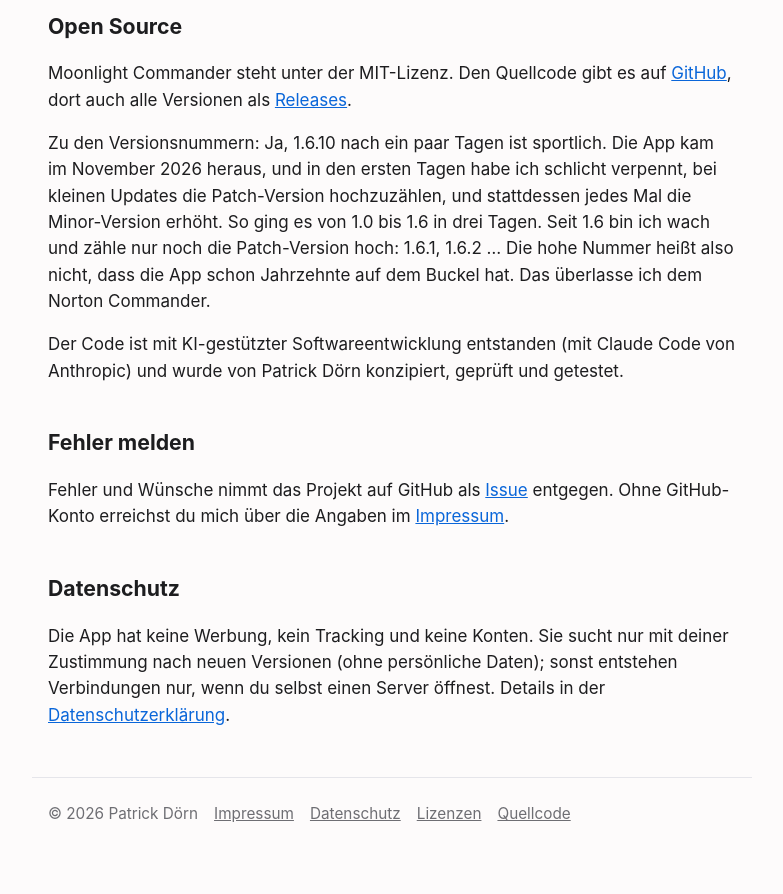
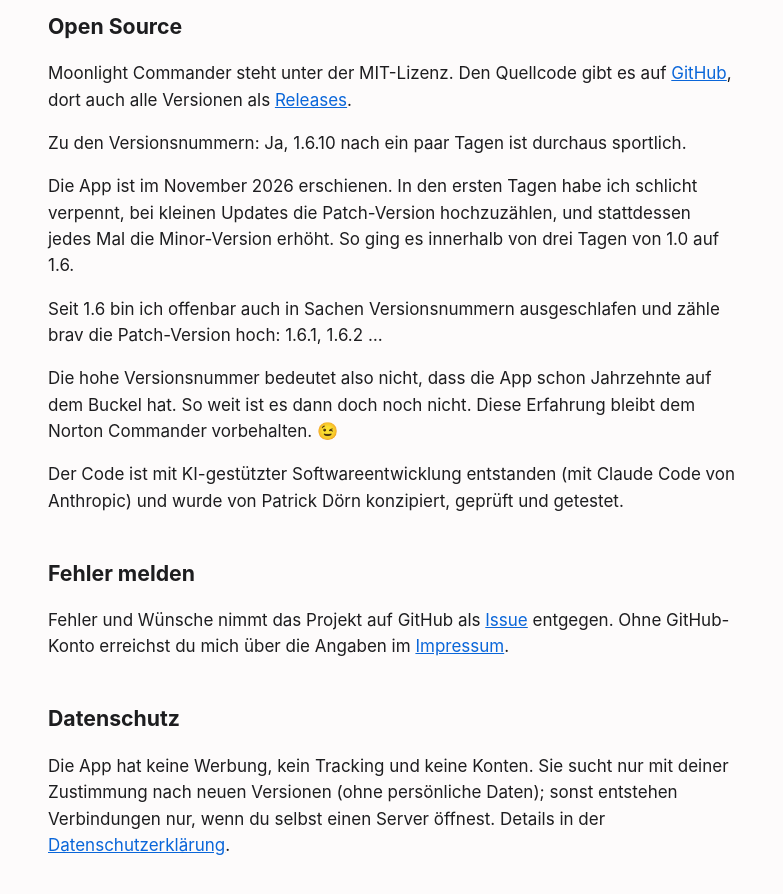
Before and after one commit to patrickdoern/mc, a plain HTML site: page website/index.html in a window 1280 px wide. Shown: the part 2480-3374 px from the top of the page, without its empty margins (248-1031 px from the left). Drawn offline with Linux system fonts and the light colour scheme.

Commit message:
Website: Text zu den Versionsnummern überarbeitet
Co-Authored-By: Claude Opus 5.5 <noreply@anthropic.com>

```diff
--- a/website/index.html
+++ b/website/index.html
@@ -76,7 +76,10 @@
 
 <h2>Open Source</h2>
 <p>Moonlight Commander steht unter der MIT-Lizenz. Den Quellcode gibt es auf <a href="https://github.com/patrickdoern/mc">GitHub</a>, dort auch alle Versionen als <a href="https://github.com/patrickdoern/mc/releases">Releases</a>.</p>
-<p>Zu den Versionsnummern: Ja, 1.6.10 nach ein paar Tagen ist sportlich. Die App kam im November 2026 heraus, und in den ersten Tagen habe ich schlicht verpennt, bei kleinen Updates die Patch-Version hochzuzählen, und stattdessen jedes Mal die Minor-Version erhöht. So ging es von 1.0 bis 1.6 in drei Tagen. Seit 1.6 bin ich wach und zähle nur noch die Patch-Version hoch: 1.6.1, 1.6.2 … Die hohe Nummer heißt also nicht, dass die App schon Jahrzehnte auf dem Buckel hat. Das überlasse ich dem Norton Commander.</p>
+<p>Zu den Versionsnummern: Ja, 1.6.10 nach ein paar Tagen ist durchaus sportlich.</p>
+<p>Die App ist im November 2026 erschienen. In den ersten Tagen habe ich schlicht verpennt, bei kleinen Updates die Patch-Version hochzuzählen, und stattdessen jedes Mal die Minor-Version erhöht. So ging es innerhalb von drei Tagen von 1.0 auf 1.6.</p>
+<p>Seit 1.6 bin ich offenbar auch in Sachen Versionsnummern ausgeschlafen und zähle brav die Patch-Version hoch: 1.6.1, 1.6.2 …</p>
+<p>Die hohe Versionsnummer bedeutet also nicht, dass die App schon Jahrzehnte auf dem Buckel hat. So weit ist es dann doch noch nicht. Diese Erfahrung bleibt dem Norton Commander vorbehalten. 😉</p>
 <p>Der Code ist mit KI-gestützter Softwareentwicklung entstanden (mit Claude Code von Anthropic) und wurde von Patrick Dörn konzipiert, geprüft und getestet.</p>
 
 <h2>Fehler melden</h2>
```
Also changed, not shown: website/en/index.html (+4 -1 lines).
